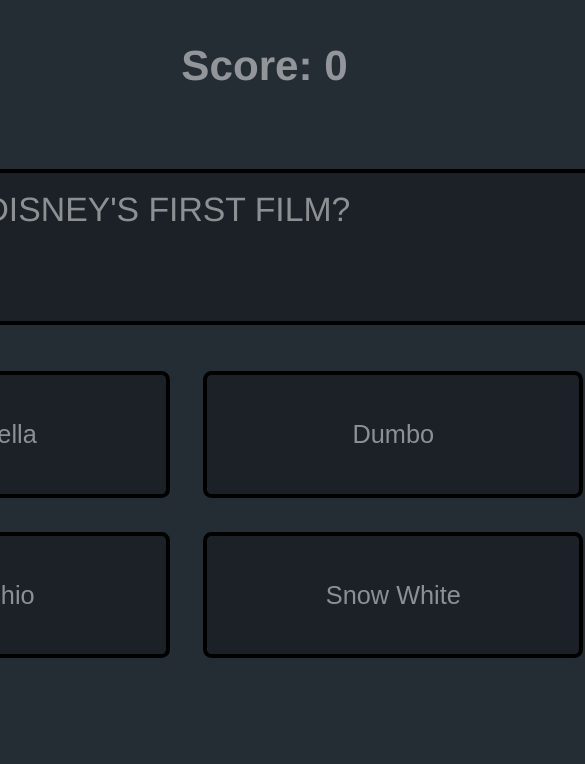
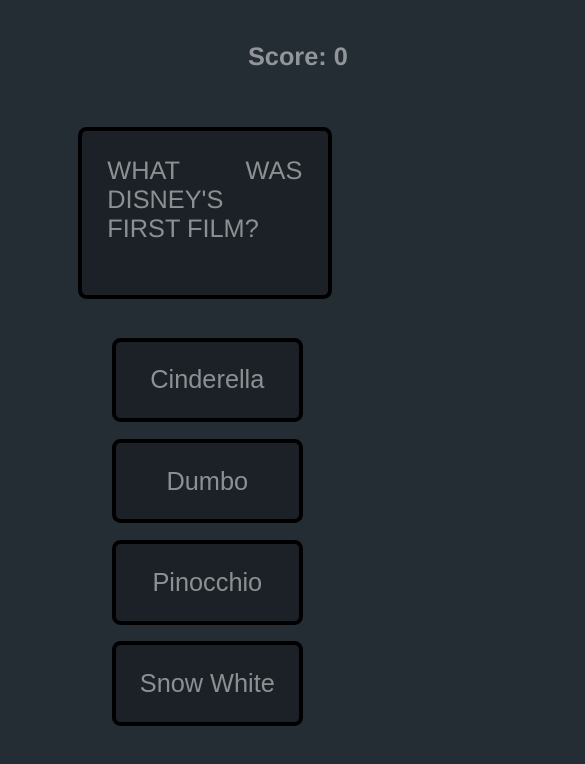
Before and after one commit to deveju/deveju-deveju.github.io, a plain HTML site: page quiz/quiz.html in a window 390 px wide. Shown: the top 764 px of the page, 585 px wide, since content can reach past the window. Drawn offline with Linux system fonts and the light colour scheme.

Commit message:
Update quiz.css
phone compatibility

```diff
--- a/quiz/resources/css/quiz.css
+++ b/quiz/resources/css/quiz.css
@@ -7,7 +7,7 @@ body {
     color: rgb(255,255,255,0.5);
     text-align: center;
     position: absolute;
-    font-size: 5vh;
+    font-size: 3vh;
     margin: 0;
     right: 5vh;
     top: 5vh;
@@ -17,42 +17,44 @@ body {
 #question {
     position: absolute;
     transform: translate(-50%, -50%);
-    top: 50%;
+    top: 45%;
     left: 50%;
-    width: 100vh;
+    width: 60vw;
 }
 
 #question-text {
-    width: 93vh;
+    width: 50vw;
     height: 13.5vh;
     overflow-y: auto;
     color: rgb(255,255,255,0.5);
     background-color: rgb(0,0,0,0.25);
     border: 0.5vh solid black;
-    padding: 2vh;
+    padding: 3vh;
     border-radius: 1vh;
     top: -30vh;
     position: absolute;
-    font-size: 4vh;
+    font-size: 3vh;
     text-align: justify;
     text-transform: uppercase;
     clear: both;
 }
 
 #question-answers {
-    bottom: -30vh;
+    padding: 3vh;
+    bottom: -45vh;
     position: absolute;
 }
 
 #q1, #q2, #q3, #q4 {
+    padding: 2vh;
     color: rgb(255,255,255,0.5);
     text-transform: capitalize;
     float: left;
-    height: 15vh;
-    width: 45vh;
+    height: 10vh;
+    width: 49vw;
     background-color: rgb(0,0,0,0.25);
     border: 0.5vh solid black;
-    margin: 2vh;
+    margin: 1vh;
     border-radius: 1vh;
     font-size: 3vh;
     transition: 0.35s;
```
